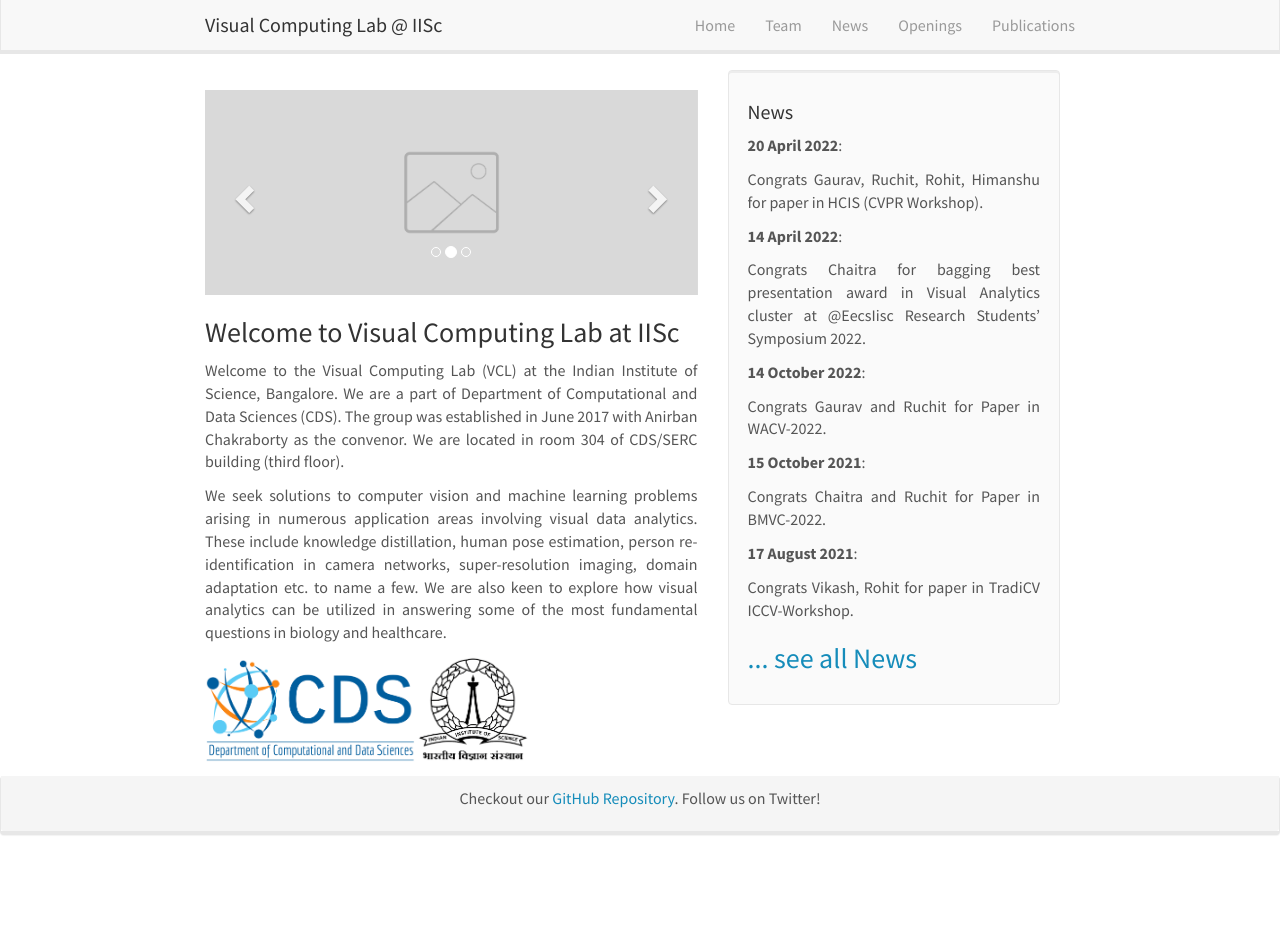
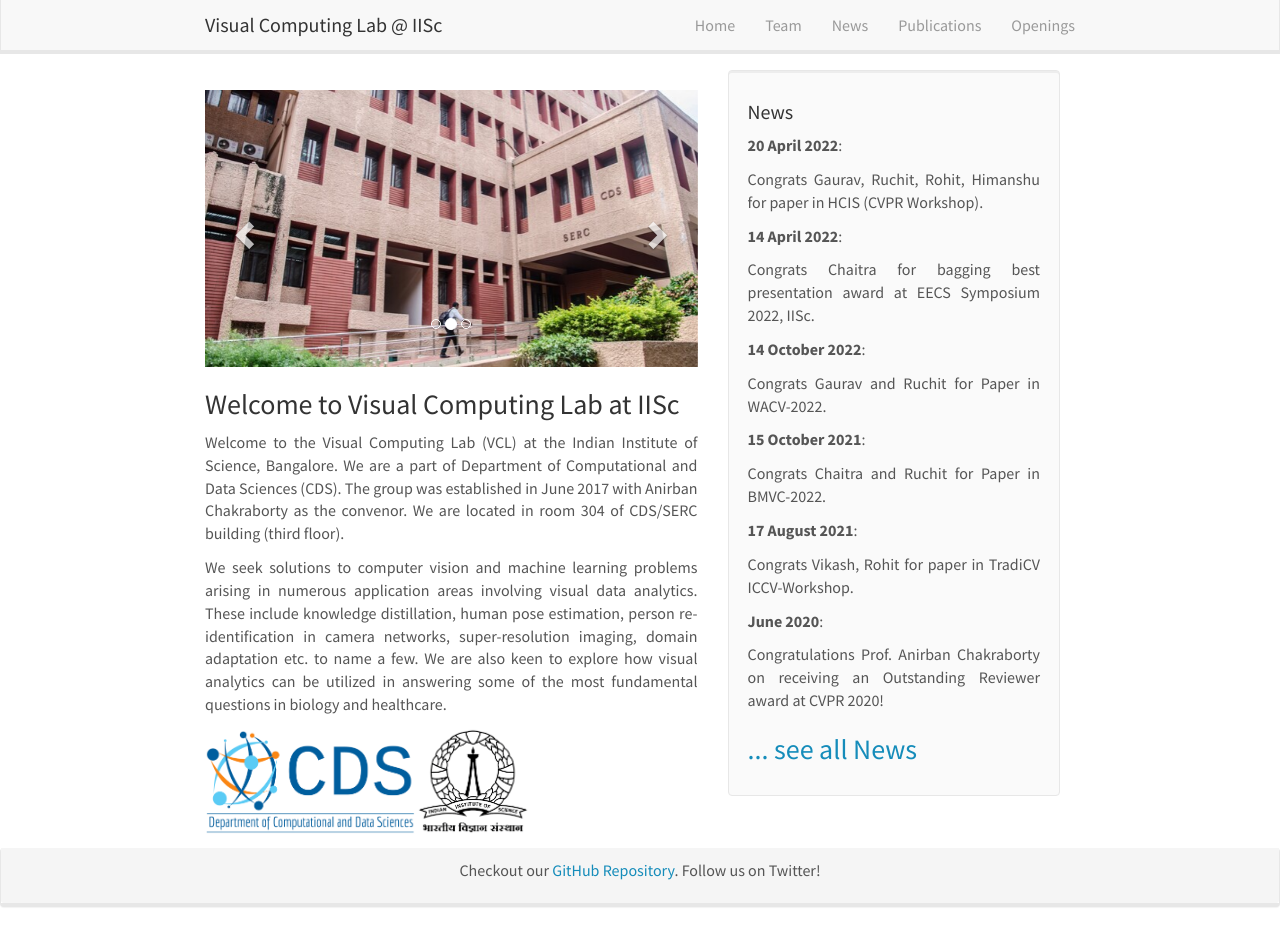
Before and after one commit to vcl-iisc/vclab-website, a Jekyll site: the page built from _pages/home.md, in a window 1280 px wide and 929 px high. Built offline with Jekyll 4.4.1, drawn with Linux system fonts in a browser that asks for light colours; nearby versions of some CDN libraries.

Commit message:
updated news, added slider

```diff
--- a/_data/news.yml
+++ b/_data/news.yml
@@ -2,7 +2,7 @@
   headline: Congrats Gaurav, Ruchit, Rohit, Himanshu for paper in HCIS (CVPR Workshop).
 
 - date: 14 April 2022
-  headline: Congrats Chaitra for bagging best presentation award in Visual Analytics cluster at @EecsIisc Research Students' Symposium 2022.
+  headline: Congrats Chaitra for bagging best presentation award at EECS Symposium 2022, IISc.
 
 - date: 14 October 2022
   headline: Congrats Gaurav and Ruchit for Paper in WACV-2022.
--- a/_includes/header.html
+++ b/_includes/header.html
@@ -15,8 +15,8 @@
 		<li><a href="{{ site.url }}{{ site.baseurl }}/">Home</a></li>
 		<li><a href="{{ site.url }}{{ site.baseurl }}/team">Team</a></li>
 		<li><a href="{{ site.url }}{{ site.baseurl }}/allnews">News</a></li>
+		<li><a href="{{ site.url }}{{ site.baseurl }}/publications">Publications</a></li>
 		<li><a href="{{ site.url }}{{ site.baseurl }}/openings">Openings</a></li>
-		<li><a href="{{ site.url }}{{ site.baseurl }}/publications">Publications</a></li>
 	  </ul>
 	</div>
   </div>
--- a/_includes/news.html
+++ b/_includes/news.html
@@ -2,7 +2,7 @@
 <div class="well">
     <h4>News</h4>
 
-    {% for article in site.data.news limit:5 %}
+    {% for article in site.data.news limit:6 %}
     <p><b>{{ article.date }}</b>:{{ article.headline | markdownify}}</p>
     {% endfor %}
 
--- a/_layouts/homelay.html
+++ b/_layouts/homelay.html
@@ -14,13 +14,13 @@ layout: default
 		<!-- Items -->
 		<div class="carousel-inner" markdown="0">
 			<div class="item active">
-				<img src="{{ site.url }}{{ site.baseurl }}/images/slider/slider-image.png" alt="Slide 1" />
+				<img src="{{ site.url }}{{ site.baseurl }}/images/slider/iisc.jpg" alt="Slide 1" />
 			</div>
 			<div class="item">
-				<img src="{{ site.url }}{{ site.baseurl }}/images/slider/slider-image.png" alt="Slide 2" />
+				<img src="{{ site.url }}{{ site.baseurl }}/images/slider/cds.jpg" alt="Slide 2" />
 			</div>
 			<div class="item">
-				<img src="{{ site.url }}{{ site.baseurl }}/images/slider/slider-image.png" alt="Slide 2" />
+				<img src="{{ site.url }}{{ site.baseurl }}/images/slider/cds.jpg" alt="Slide 2" />
 			</div>
 		</div>
 		<a class="left carousel-control" href="#carousel" role="button" data-slide="prev">
```
Also changed, not shown: README.md (+36 -27 lines), images/slider/cds.jpg (added), images/slider/iisc.jpg (added), images/slider/slider-image.png (deleted), 1 other file.
